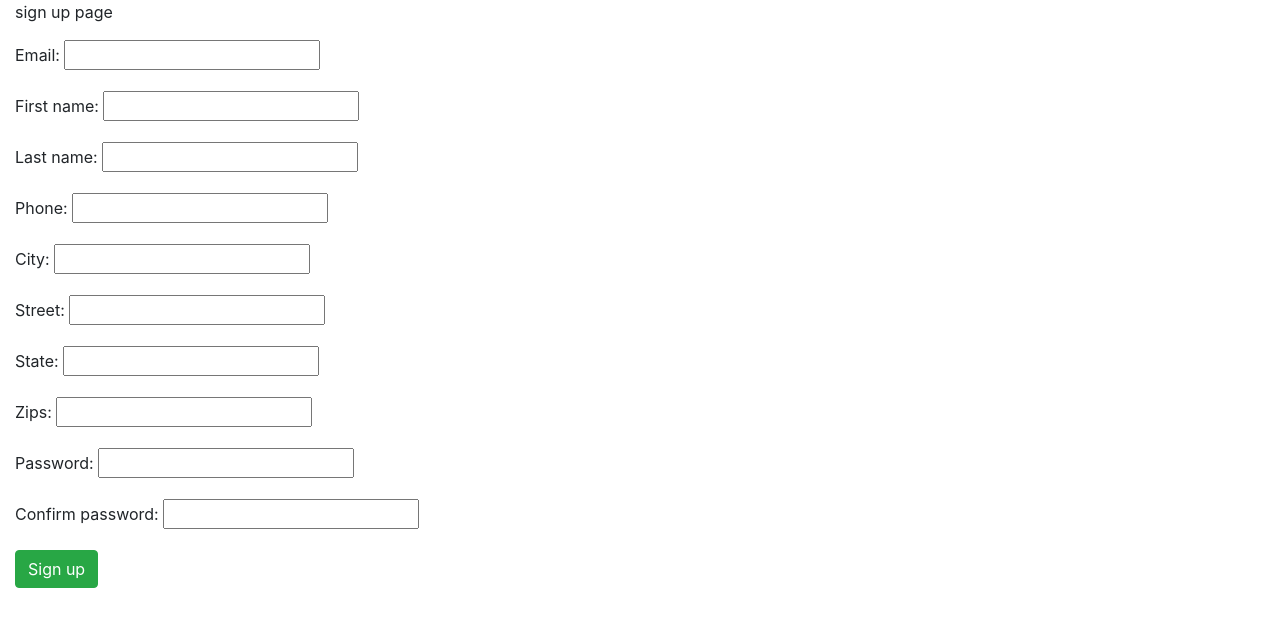
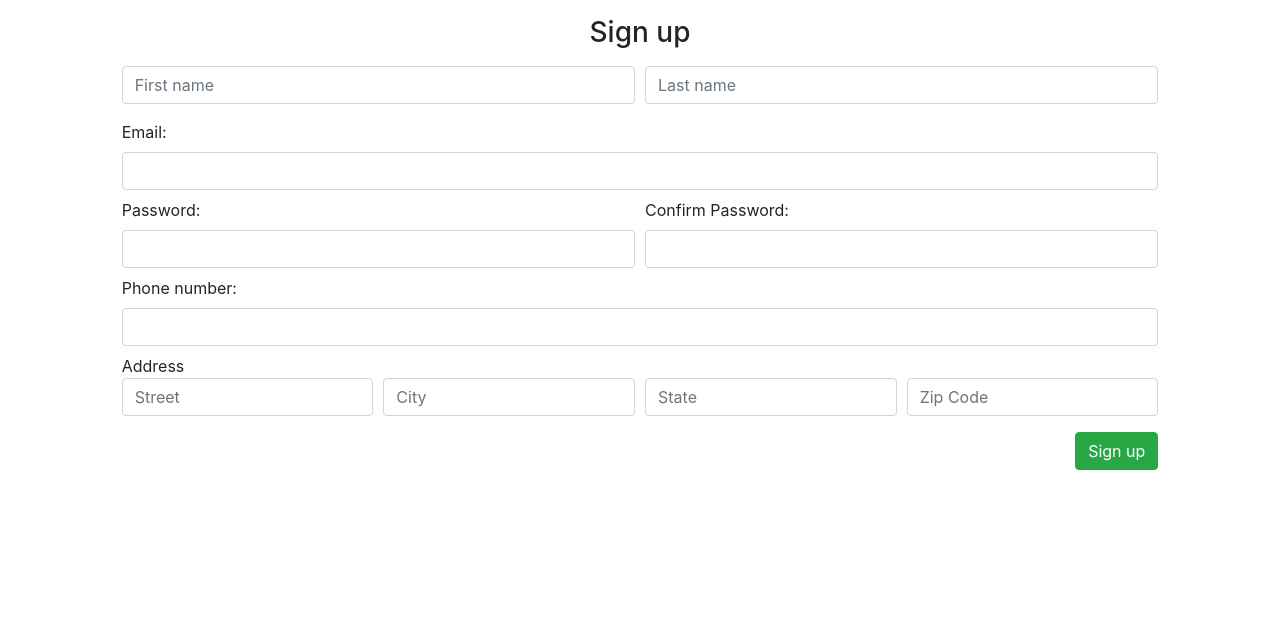
Before and after one commit to ICSI-518-Rate-My-Services/Rate-My-Services, a Django app: page /RateMyServices/signup in a window 1280 px wide. Shown: the part 55-682 px from the top of the page. Run offline with Django 3.2, Linux system fonts and the light colour scheme; some libraries are stand-ins or nearby versions.

Commit message:
login signup page rerendered

```diff
--- a/RateMyServices/templates/RateMyServices/signuppage.html
+++ b/RateMyServices/templates/RateMyServices/signuppage.html
@@ -3,7 +3,7 @@
 
 {% block content%}
 <body>
-    <p>sign up page</p>
+    <h3 class="text-center mb-3">Sign up</h3>
     <form action="" method="POST"> {% csrf_token %}
         {% for i in form.hidden_fields %}
         {{ i }}
@@ -17,7 +17,53 @@
         </div>
         {% endif %}
 
-        {% for field in form.visible_fields %}
+        <div class="form-row">
+            <div class="col-sm-12 col-md-6 form-group">
+              <input id="{{ form.first_name.id_for_label }}" name="{{ form.first_name.name }}" type="text" class="form-control"  placeholder="First name" required="" value="{{ form.first_name.value|default:'' }}" />
+
+            </div>
+            <div class="col-sm-12 col-md-6 form-group">
+              <input id="{{ form.last_name.id_for_label }}" name="{{ form.last_name.name }}" type="text" class="form-control" placeholder="Last name" required=""  value="{{ form.last_name.value|default:'' }}" />
+            </div>
+        </div>
+        <div class="form-row">
+            <div class="col-12">
+                <label for="{{form.email.id_for_label}}">Email: </label>
+                <input type="text" id="{{form.email.id_for_label}}" name="{{form.email.name}}" class="form-control" required>
+            </div>
+        </div>
+        <div class="form-row my-2">
+            <div class="col-12 col-md-6">
+                <label for="{{form.password1.id_for_label}}">Password: </label>
+                <input type="password" id="{{form.password1.id_for_label}}" name="{{form.password1.name}}" class="form-control" required>
+            </div>
+            <div class="col-12 col-md-6">
+                <label for="{{form.password2.id_for_label}}">Confirm Password: </label>
+                <input type="password" id="{{form.password2.id_for_label}}" name="{{form.password2.name}}" class="form-control" required>
+            </div>
+        </div>
+        <div class="form-row">
+            <div class="col-12">
+                <label for="{{form.phone.id_for_label}}">Phone number: </label>
+                <input type="text" id="{{form.phone.id_for_label}}" name="{{form.phone.name}}" class="form-control" required>
+            </div>
+        </div>
+        <div class="mt-2">Address</div>
+        <div class="form-row">
+            <div class="col-sm-6 col-md-3 form-group">
+                <input type="text" id="{{form.street.id_for_label}}" name="{{form.street.name}}" class="form-control" required placeholder="Street">
+            </div>
+            <div class="col-sm-6 col-md-3 form-group">
+                <input type="text" id="{{form.city.id_for_label}}" name="{{form.city.name}}" class="form-control" required placeholder="City">
+            </div>
+            <div class="col-sm-6 col-md-3 form-group">
+                <input type="text" id="{{form.state.id_for_label}}" name="{{form.state.name}}" class="form-control" required placeholder="State">
+            </div>
+            <div class="col-sm-6 col-md-3 form-group">
+                <input type="text" id="{{form.zips.id_for_label}}" name="{{form.zips.name}}" class="form-control" required placeholder="Zip Code">
+            </div>
+        </div>
+        <!-- {% for field in form.visible_fields %}
         <div class="form-group">
             {{ field.label_tag }}
             {{ field }}
@@ -25,8 +71,10 @@
             <small class="form-text text-muted">{{ field.help_text }}</small>
             {% endif %}
         </div>
-        {% endfor %}
-        <button type="submit" class="btn btn-success">Sign up</button>
+        {% endfor %} -->
+        <div class="d-flex float-right ">
+            <button type="submit" class="btn btn-success">Sign up</button>
+        </div>
     </form>
 </body>
 {% endblock%}
--- a/RateMyServices/templates/registration/base.html
+++ b/RateMyServices/templates/registration/base.html
@@ -21,8 +21,8 @@
         <h6><a href="/" class="btn btn-outline-success btn-sm text-docration-none">Home (go back)</a></h6>
     </div>
     <div class="content container-fluid">
-        <div class="row">
-            <div class="col-md-8">
+        <div class="row mt-3 justify-content-center">
+            <div class="col-sm-10">
             {% block content %}
             {% endblock %}
             </div>
```
Also changed, not shown: RateMyServices/templates/registration/login.html (+18 -4 lines).
